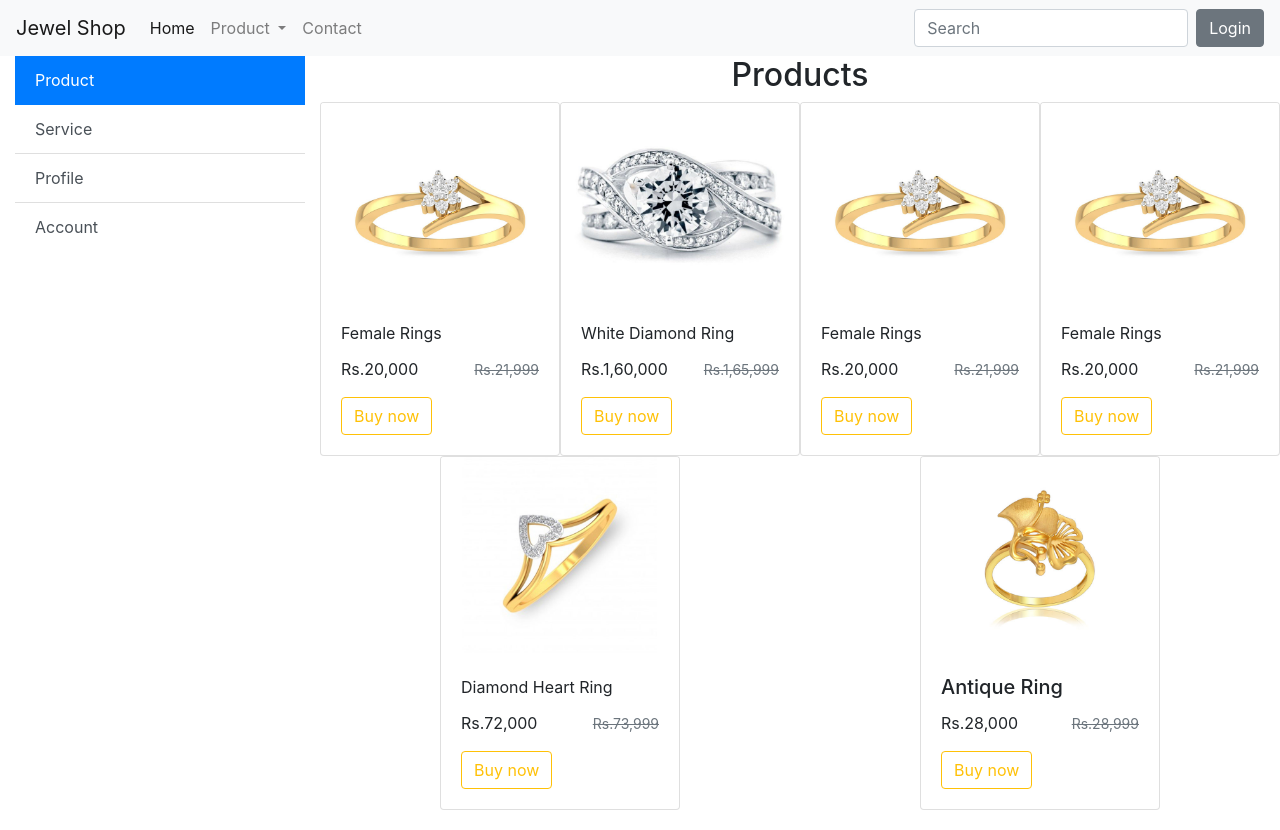
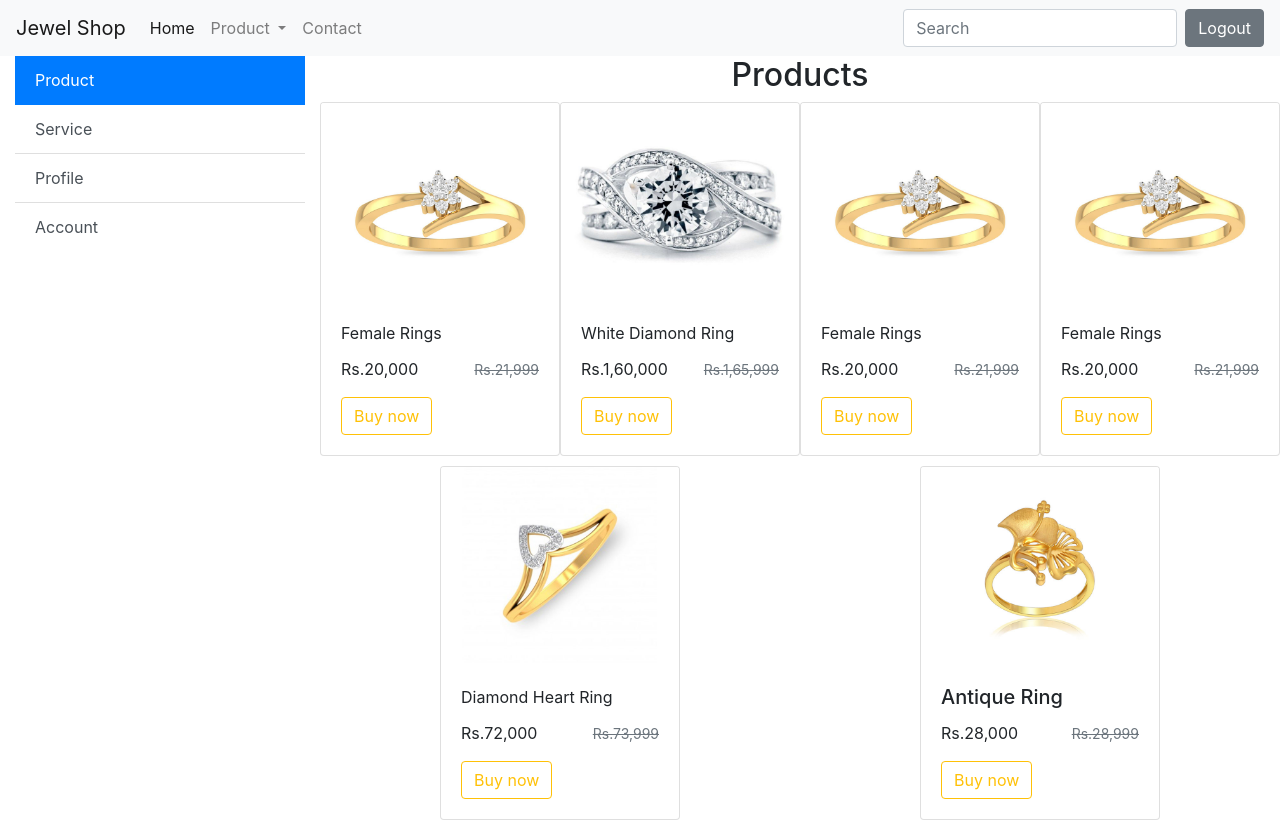
Before and after one commit to Prathap0127/Online_Jewel_shop, a plain HTML site: page c-dashboard-product.html in a window 1280 px wide. Drawn offline with nearby package versions, Linux system fonts and the light colour scheme.

Commit message:
Add files via upload

```diff
--- a/c-dashboard-product.html
+++ b/c-dashboard-product.html
@@ -49,7 +49,7 @@
                 <input class="form-control mr-sm-2" type="search" placeholder="Search" aria-label="Search">
                 <div class="dropdown">
                     <a class="btn btn-secondary" type="button" href="index.html" aria-expanded="false">
-                        Login
+                        Logout
                     </a>
                     <!-- <div class="dropdown-menu">
                         <a href="./login.html" class="dropdown-item" type="button">Customer Login</a>
--- a/style.css
+++ b/style.css
@@ -21,6 +21,9 @@
 formData{
   padding: 30px 10px;
 }
+.card{
+  margin-bottom: 10px;
+}
   /* footer */
   footer{
     padding: 10px 30px 0px 30px;
```
Also changed, not shown: login.html (+2 -2 lines).
